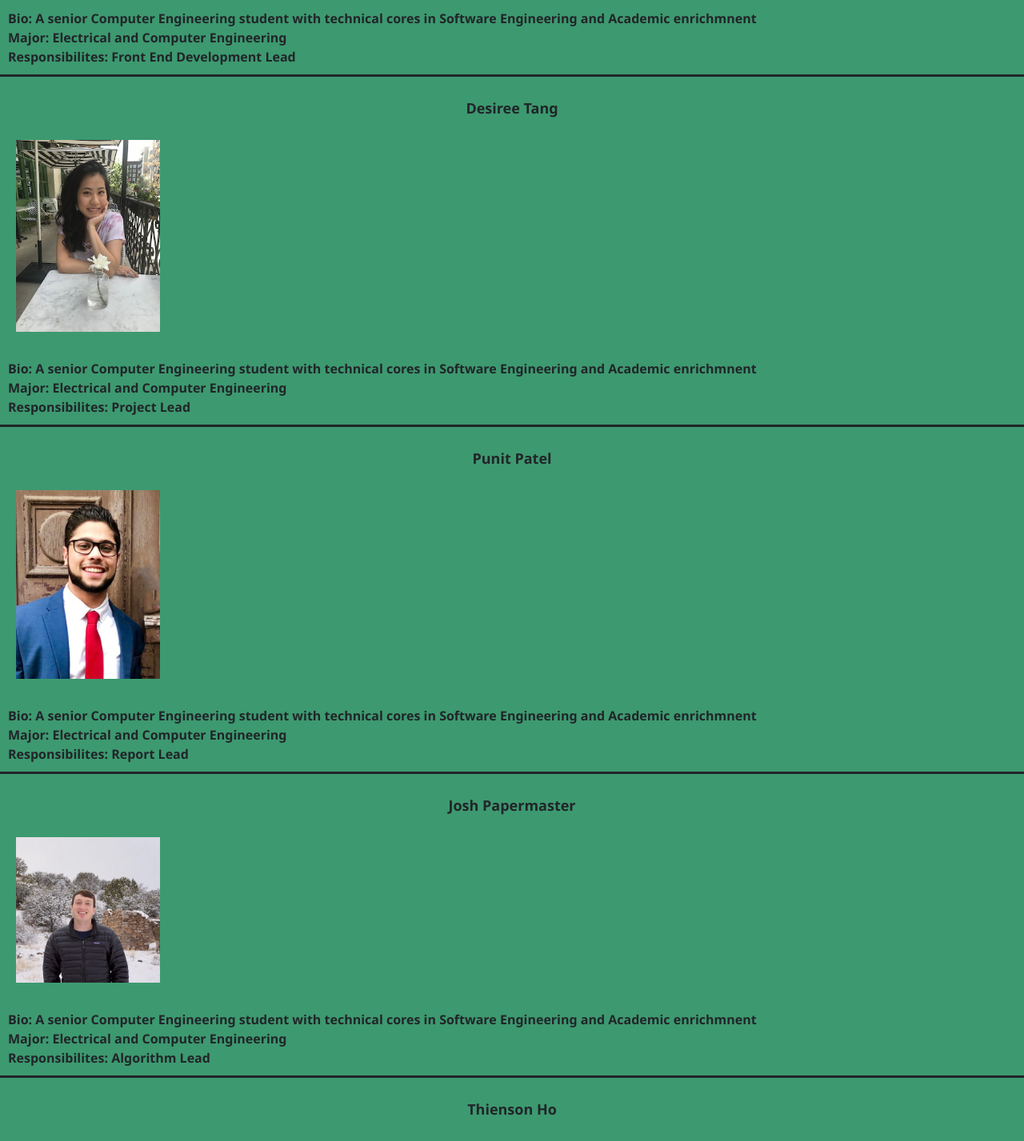
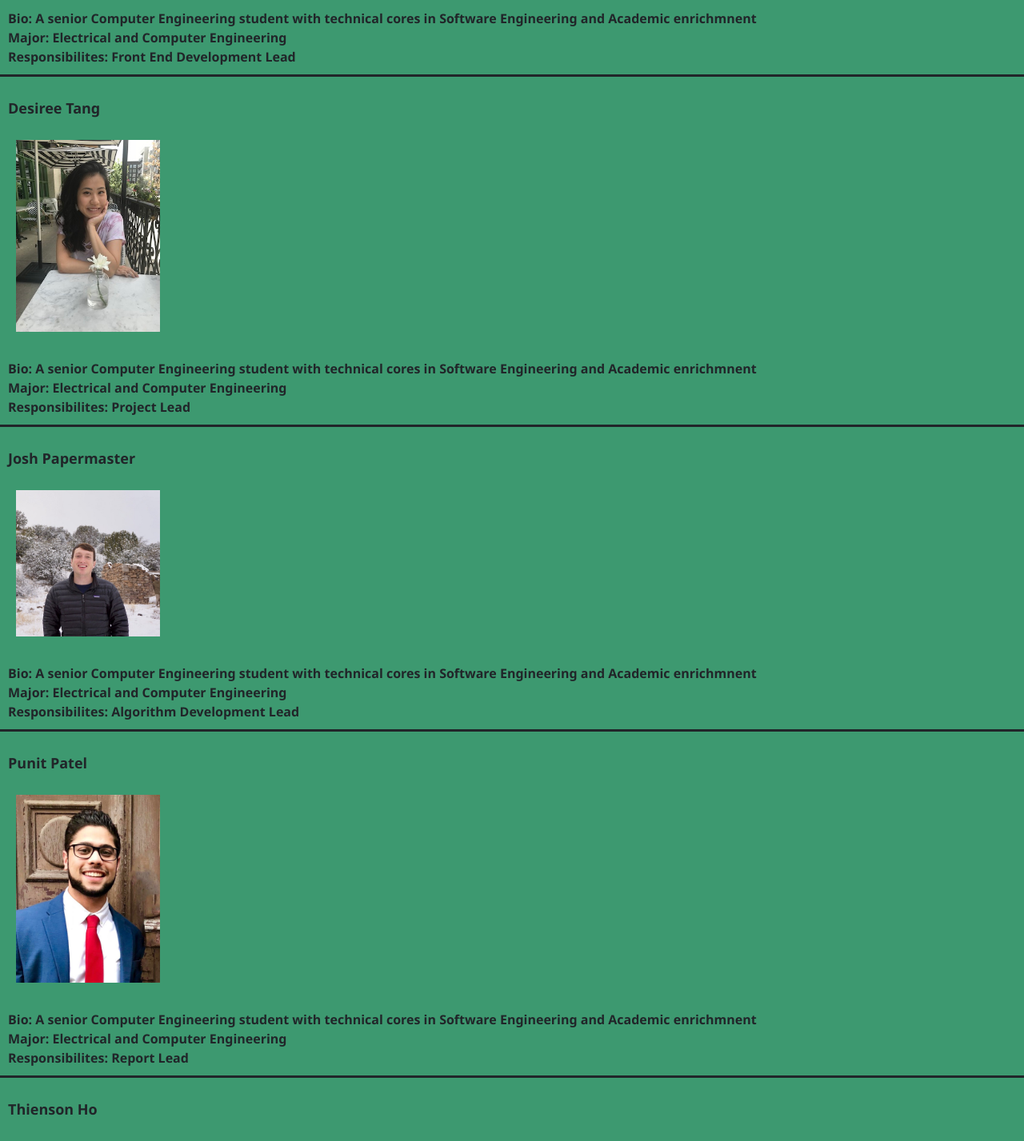
Before and after one commit to armankhondker/EE-364D-Senior-Design, a React (Create React App) app in the folder my-app/: page /about in a window 1280 px wide. Shown: the part 540-1967 px from the top of the page at 80% size. Built offline with nearby package versions, Linux system fonts and the light colour scheme.

Commit message:
Updated styling for main page components

```diff
--- a/my-app/src/pages/About.js
+++ b/my-app/src/pages/About.js
@@ -17,7 +17,7 @@ class About extends Component {
 
                 <h1>Our Development Team</h1>
 				<ul>
-				<p><b>Arman Khondker</b></p>
+				<p className="paragraphleft"><b>Arman Khondker</b></p>
 				{ <img className="prof_pic" src={Arman} alt="Arman" /> }
 				<br></br>
                Bio: A senior Computer Engineering student with technical cores in Software Engineering and Academic enrichmnent
@@ -28,7 +28,7 @@ class About extends Component {
                <br></br>
 					</ul>
 
-               <ul><p><b>Desiree Tang</b></p>
+               <ul><p className="paragraphleft"><b>Desiree Tang</b></p>
 			   { <img className="prof_pic" src={Desiree} alt="Desiree" /> }
 			   <br></br>
                Bio: A senior Computer Engineering student with technical cores in Software Engineering and Academic enrichmnent
@@ -38,7 +38,20 @@ class About extends Component {
 			   Responsibilites: Project Lead
                <br></br>
 			   </ul>
-			   <ul><p><b>Punit Patel</b></p>
+
+
+				<ul> <p className="paragraphleft"><b>Josh Papermaster</b></p>
+				{ <img className="prof_pic" src={Josh} alt="Josh" /> }
+				<br></br>
+               Bio: A senior Computer Engineering student with technical cores in Software Engineering and Academic enrichmnent
+               <br></br>
+               Major: Electrical and Computer Engineering
+               <br></br>
+			   Responsibilites: Algorithm Development Lead
+               <br></br>
+				</ul>
+
+			   <ul><p className="paragraphleft"><b>Punit Patel</b></p>
 				{ <img className="prof_pic" src={Punit} alt="Punit" /> }
 				<br></br>
                Bio: A senior Computer Engineering student with technical cores in Software Engineering and Academic enrichmnent
@@ -49,25 +62,14 @@ class About extends Component {
                <br></br>
 				</ul>
 
-				<ul> <p><b>Josh Papermaster</b></p>
-				{ <img className="prof_pic" src={Josh} alt="Josh" /> }
-				<br></br>
-               Bio: A senior Computer Engineering student with technical cores in Software Engineering and Academic enrichmnent
-               <br></br>
-               Major: Electrical and Computer Engineering
-               <br></br>
-			   Responsibilites: Algorithm Lead
-               <br></br>
-				</ul>
-
-             <ul> <p><b>Thienson Ho</b></p>
+             <ul> <p className="paragraphleft"><b>Thienson Ho</b></p>
 				{ <img className="prof_pic" src={ThienSon} alt="ThienSon" /> }
 				<br></br>
                Bio: A senior Computer Engineering student with technical cores in Software Engineering and Academic enrichmnent
                <br></br>
                Major: Electrical and Computer Engineering
                <br></br>
-			   Responsibilites: Back End Lead
+			   Responsibilites: Back End Development Lead
                <br></br>
 				</ul>
 			</div>
--- a/my-app/src/pages/Admin.js
+++ b/my-app/src/pages/Admin.js
@@ -30,7 +30,7 @@ class Admin extends Component {
 			<div align="center" className="App">
 				<p>Admin Page</p>
 				<p>filler</p>
-				<p> Only those with administration access to the RGK CONNECT Program can login here. </p>
+				<p> <b> Only those with administration access to the RGK CONNECT Program can login here.  </b></p>
 				<Form>
 					<Form.Group as={Row} controlId="formPlaintextPassword">
 						<Form.Label column sm="5">
--- a/my-app/src/pages/Central.js
+++ b/my-app/src/pages/Central.js
@@ -9,7 +9,9 @@ class Central extends Component {
 				<body onClick={this.redirect} className="App">
 					<h1 align="center">Welcome to the Matching Hub for the RGK CONNECT program! </h1>
 					<br></br>
-                    <p align="center">This web application is for UT graduate students, community organizations with promising projects, and the RGK CONNECT staff.</p>
+					<h1 align="center">Welcome to the Matching Hub for the RGK CONNECT program! </h1>
+					<br></br>
+                    <p align="center"><b> This web application is for UT graduate students, community organizations with promising projects, and the RGK CONNECT staff.</b></p>
                     <br></br>
 					<h3 align="center">Click here</h3>
 				</body>
--- a/my-app/src/pages/CommunityOrg.js
+++ b/my-app/src/pages/CommunityOrg.js
@@ -7,7 +7,7 @@ class CommunityOrg extends Component {
 			<div className="App" align="center">
 				<p>Community Organizations Page</p>
 				<p>filler</p>
-				<p> Please fill out the following survey if your community organization has a project they would like to have matched. </p>
+				<p> <b> Please fill out the following survey if your community organization has a project they would like to have matched. </b> </p>
 				<a href="https://utexas.qualtrics.com/jfe/form/SV_blz2b1nizqI3Ctf">Project Survey</a>
 
 			</div>
--- a/my-app/src/pages/Student.js
+++ b/my-app/src/pages/Student.js
@@ -7,7 +7,7 @@ class Student extends Component {
 			<div className = "App" align="center">
 				<p>Students Page</p>
 				<p>filler</p>
-				<p> Please fill out the following survey if you are interested in working on a project in the RGK CONNECT Program. </p>
+				<p> <b>Please fill out the following survey if you are interested in working on a project in the RGK CONNECT Program. </b> </p>
 				<a href="/studentform">Student Survey</a>
 
 			</div>
```
